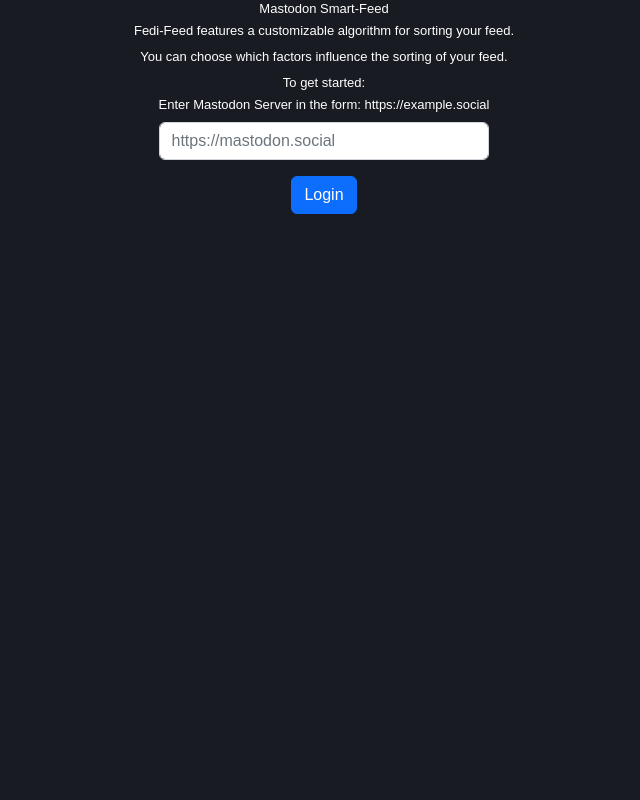
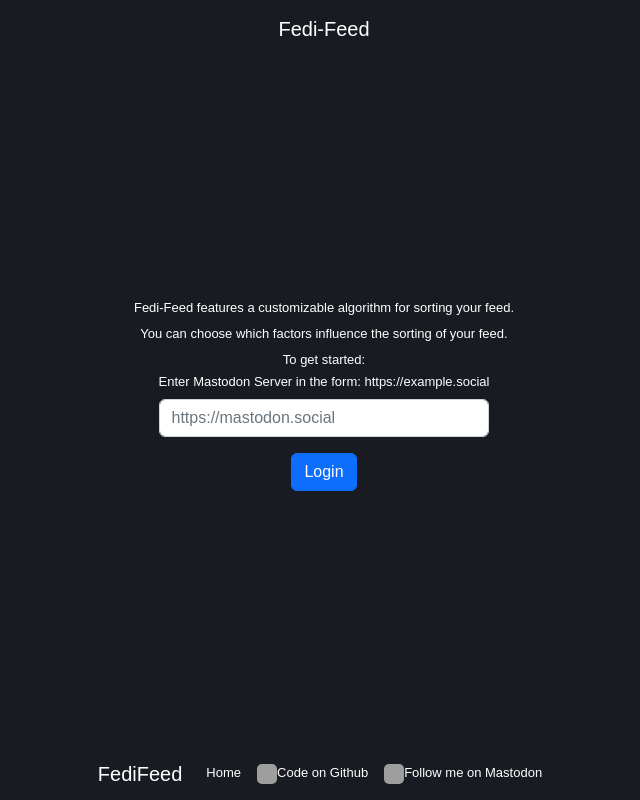
Before and after one commit to pkreissel/foryoufeed, a React app: page /login in a window 1280 px wide. Shown: the whole page, without its empty margins (316-956 px from the left). Built offline with nearby package versions, Linux system fonts and the light colour scheme; grey boxes are pictures that could not be loaded.

Commit message:
Feat: bottom Navigation

```diff
--- a/src/App.tsx
+++ b/src/App.tsx
@@ -1,13 +1,18 @@
 import * as React from 'react';
 import 'bootstrap/dist/css/bootstrap.min.css';
 import Container from 'react-bootstrap/esm/Container';
+import Navbar from 'react-bootstrap/esm/Navbar';
+import Nav from 'react-bootstrap/Nav';
+import Row from 'react-bootstrap/esm/Row';
+import Col from 'react-bootstrap/esm/Col';
+import Button from 'react-bootstrap/esm/Button';
 import { Routes, Route, BrowserRouter } from "react-router-dom";
 import { ProtectedRoute } from './components/ProtectedRoute';
 import CallbackPage from './pages/CallbackPage';
 import LoginPage from './pages/LoginPage';
 import LogoutPage from './pages/LogoutPage';
 import Feed from './pages/Feed';
-import { AuthProvider } from './hooks/useAuth';
+import { AuthProvider, useAuth } from './hooks/useAuth';
 import { inject } from '@vercel/analytics';
 
 const App: React.FC = () => {
@@ -17,25 +22,58 @@
     });
   }
   if (process.env.NODE_ENV === "production") inject();
+  const { user } = useAuth();
+
   return (
 
     <BrowserRouter>
       <AuthProvider>
-        <Container style={
+        <div style={
           {
             display: 'flex',
             flexDirection: 'column',
             alignItems: 'center',
+            height: '100vh',
+            paddingTop: "20px"
           }
-        }>
-          <h1>Mastodon Smart-Feed</h1>
+        } className='container-fluid'>
+          <Row className='w-100'>
+            <Col></Col>
+            <Col xs={6}>
+              <h1 className='text-center' style={{ fontSize: 20 }}>Fedi-Feed</h1>
+            </Col>
+
+            <Col className='text-end'>
+              {user && <Button className='p-2 text-center' variant="outline-primary" href="/logout">Logout</Button>}
+            </Col>
+          </Row>
           <Routes>
             <Route path="/" element={<ProtectedRoute><Feed /></ProtectedRoute>} />
             <Route path="/callback" element={<CallbackPage />} />
             <Route path="/login" element={<LoginPage />} />
             <Route path="/logout" element={<LogoutPage />} />
           </Routes>
-        </Container >
+          <Navbar expand="lg" className="bg-body-tertiary">
+            <Container>
+              <Navbar.Brand style={{ color: "white" }} color='white'>FediFeed</Navbar.Brand>
+              <Navbar.Toggle aria-controls="basic-navbar-nav" />
+              <Navbar.Collapse id="basic-navbar-nav">
+                <Nav className="me-auto">
+                  <Nav.Link href="/" style={{ color: "white" }}>Home</Nav.Link>
+
+                  <Nav.Link href="https://github.com/pkreissel/foryoufeed/tree/main/src" style={{ color: "white" }}>
+                    <img src="https://github.githubassets.com/images/modules/logos_page/GitHub-Mark.png" alt="Github Logo" style={{ height: 20, width: 20, borderRadius: 5 }} className="d-inline-block align-top" />
+                    Code on Github
+                  </Nav.Link>
+                  <Nav.Link href="https://chaos.social/@pkreissel" style={{ color: "white" }}>
+                    <img src="https://assets.chaos.social/accounts/avatars/000/242/007/original/97b58ba7002b2c8b.jpg" alt="Chaos.social Logo" style={{ height: 20, width: 20, borderRadius: 5 }} className="d-inline-block align-top" />
+                    Follow me on Mastodon
+                  </Nav.Link>
+                </Nav>
+              </Navbar.Collapse>
+            </Container>
+          </Navbar>
+        </div >
       </AuthProvider>
     </BrowserRouter >
 
```
